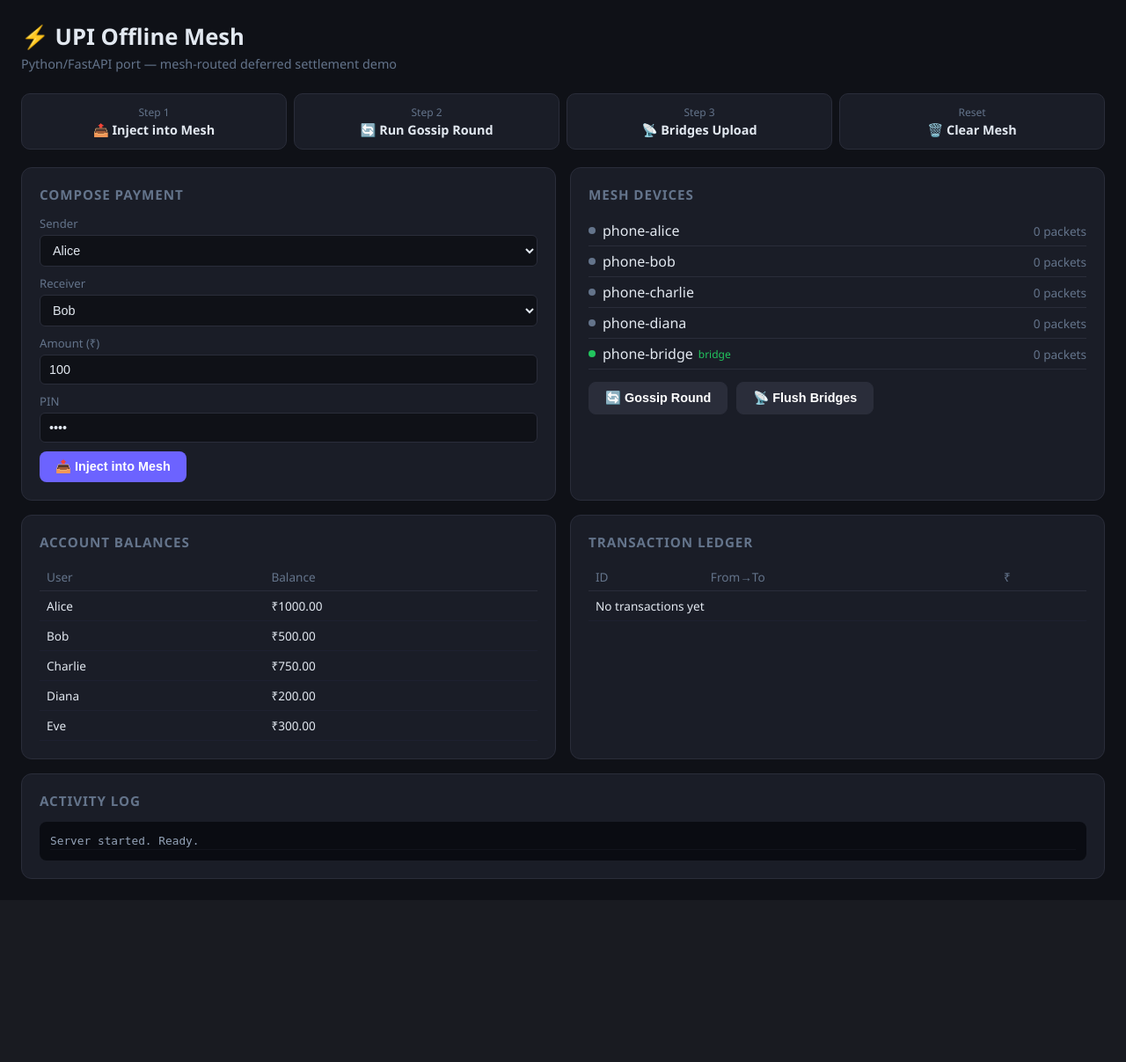
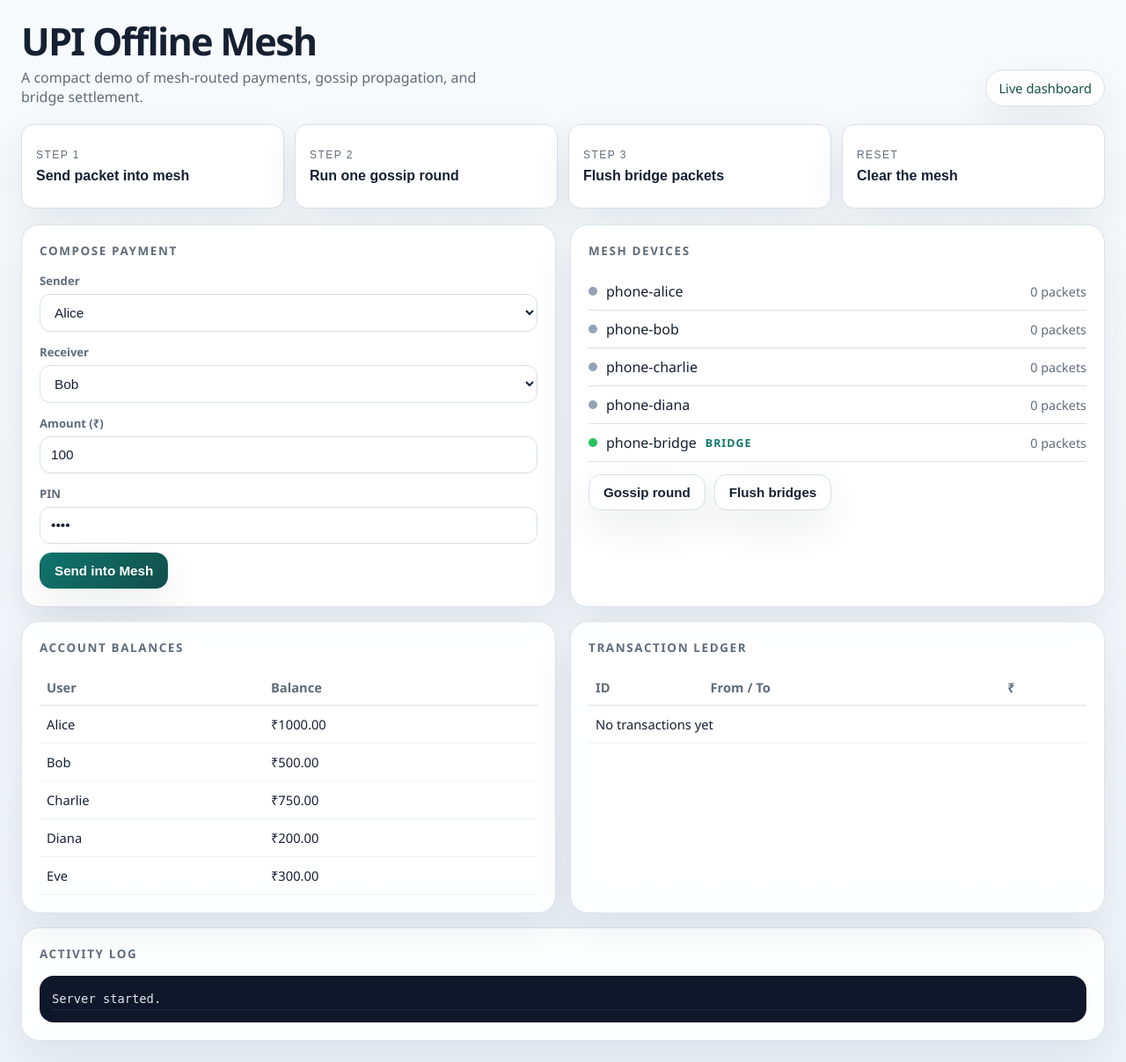
Before and after one commit to nihalmachhi2006/UPI_Without_Internet, a FastAPI app: page / in a window 1280 px wide. Shown: the whole page at 88% size. Before the commit the page ends 999 px from the top, so only its background shows below. Run offline with FastAPI, Linux system fonts and the light colour scheme; data that the repository does not hold is empty.

Commit message:
Clean up UPI Offline Mesh docs and UI

```diff
--- a/main.py
+++ b/main.py
@@ -1,8 +1,4 @@
-"""
-UPI Offline Mesh — Python/FastAPI port
-Original Python/Spring Boot project by perryvegehan
-Converted to Python by: you
-"""
+"""UPI Offline Mesh FastAPI app."""
 
 import uvicorn
 from fastapi import FastAPI
@@ -18,16 +14,14 @@ from controller.dashboard_controller import router as dashboard_router
 
 @asynccontextmanager
 async def lifespan(app: FastAPI):
-    # Startup
-    print("🔐 Generating RSA-2048 keypair...")
+    print("Generating RSA-2048 keypair...")
     ServerKeyHolder.initialize()
-    print("🗄️  Initialising in-memory database...")
+    print("Initialising in-memory database...")
     init_db()
     seed_accounts()
-    print("✅ UPI Mesh server started — open http://localhost:8080")
+    print("UPI Mesh server started at http://localhost:8080")
     yield
-    # Shutdown
-    print("👋 Shutting down UPI Mesh server.")
+    print("Shutting down UPI Mesh server.")
 
 
 app = FastAPI(
--- a/templates/dashboard.html
+++ b/templates/dashboard.html
@@ -1,70 +1,291 @@
-<!DOCTYPE html>
+<!doctype html>
 <html lang="en">
   <head>
-<meta charset="UTF-8"/>
-<meta name="viewport" content="width=device-width, initial-scale=1.0"/>
-<title>UPI Offline Mesh — Demo</title>
+    <meta charset="UTF-8" />
+    <meta name="viewport" content="width=device-width, initial-scale=1.0" />
+    <title>UPI Offline Mesh</title>
     <style>
-  :root{--bg:#0f1117;--card:#1a1d27;--border:#2a2d3a;--accent:#6c63ff;--green:#22c55e;--red:#ef4444;--yellow:#f59e0b;--text:#e2e8f0;--muted:#64748b}
-  *{box-sizing:border-box;margin:0;padding:0}
-  body{background:var(--bg);color:var(--text);font-family:'Segoe UI',system-ui,sans-serif;min-height:100vh;padding:24px}
-  h1{font-size:1.6rem;font-weight:700;margin-bottom:4px}
-  .subtitle{color:var(--muted);font-size:.9rem;margin-bottom:24px}
-  .grid{display:grid;grid-template-columns:1fr 1fr;gap:16px;margin-bottom:16px}
-  @media(max-width:900px){.grid{grid-template-columns:1fr}}
-  .card{background:var(--card);border:1px solid var(--border);border-radius:12px;padding:20px}
-  .card h2{font-size:.95rem;font-weight:600;color:var(--muted);text-transform:uppercase;letter-spacing:.06em;margin-bottom:14px}
-  .btn{display:inline-flex;align-items:center;gap:6px;background:var(--accent);color:#fff;border:none;border-radius:8px;padding:9px 18px;font-size:.9rem;font-weight:600;cursor:pointer;transition:opacity .15s}
-  .btn:hover{opacity:.85}
-  .btn.secondary{background:#2a2d3a;border:1px solid var(--border)}
-  .btn-row{display:flex;gap:10px;flex-wrap:wrap;margin-bottom:16px}
-  label{display:block;font-size:.82rem;color:var(--muted);margin-bottom:4px;margin-top:10px}
-  select,input{width:100%;background:#0f1117;border:1px solid var(--border);border-radius:6px;color:var(--text);padding:8px 10px;font-size:.9rem}
-  select:focus,input:focus{outline:2px solid var(--accent);border-color:var(--accent)}
-  table{width:100%;border-collapse:collapse;font-size:.85rem}
-  th{color:var(--muted);font-weight:500;text-align:left;padding:6px 8px;border-bottom:1px solid var(--border)}
-  td{padding:7px 8px;border-bottom:1px solid #1e2130}
-  .badge{display:inline-block;padding:2px 8px;border-radius:999px;font-size:.78rem;font-weight:600}
-  .settled{background:#14532d;color:var(--green)}
-  .duplicate{background:#422006;color:var(--yellow)}
-  .invalid{background:#450a0a;color:var(--red)}
-  .log{background:#0a0c12;border-radius:8px;padding:12px;font-family:monospace;font-size:.8rem;max-height:180px;overflow-y:auto;color:#94a3b8;margin-top:8px}
-  .log p{padding:2px 0;border-bottom:1px solid #12141c}
-  .device-row{display:flex;align-items:center;justify-content:space-between;padding:6px 0;border-bottom:1px solid var(--border)}
-  .device-dot{width:8px;height:8px;border-radius:50%;background:var(--muted);margin-right:8px;flex-shrink:0}
-  .device-dot.online{background:var(--green)}
-  #step-flow{display:flex;gap:8px;margin-bottom:20px;flex-wrap:wrap}
-  .step-btn{flex:1;min-width:150px;text-align:center;padding:12px;border-radius:10px;border:1px solid var(--border);background:var(--card);cursor:pointer;transition:background .2s,border-color .2s}
-  .step-btn:hover{background:#22263a;border-color:var(--accent)}
-  .step-btn .step-num{font-size:.75rem;color:var(--muted)}
-  .step-btn .step-label{font-size:.9rem;font-weight:600;margin-top:2px}
+      :root {
+        --bg: #eef3f8;
+        --panel: #ffffff;
+        --line: #d8e0ea;
+        --text: #162033;
+        --muted: #5f6c7b;
+        --accent: #0f766e;
+        --accent-2: #134e4a;
+        --good: #166534;
+        --warn: #b45309;
+        --bad: #b91c1c;
+        --shadow: 0 18px 48px rgba(15, 23, 42, 0.08);
+      }
+      * {
+        box-sizing: border-box;
+        margin: 0;
+        padding: 0;
+      }
+      body {
+        min-height: 100vh;
+        padding: 24px;
+        color: var(--text);
+        background: linear-gradient(180deg, #f8fbfd 0%, var(--bg) 100%);
+        font-family: "Segoe UI", sans-serif;
+      }
+      .shell {
+        max-width: 1240px;
+        margin: 0 auto;
+      }
+      header {
+        display: flex;
+        justify-content: space-between;
+        align-items: flex-end;
+        gap: 16px;
+        flex-wrap: wrap;
+        margin-bottom: 20px;
+      }
+      h1 {
+        font-size: clamp(1.8rem, 4vw, 2.7rem);
+        line-height: 1.05;
+        letter-spacing: -0.04em;
+      }
+      .subtitle {
+        margin-top: 8px;
+        max-width: 58ch;
+        color: var(--muted);
+      }
+      .status {
+        padding: 10px 14px;
+        border: 1px solid var(--line);
+        border-radius: 999px;
+        background: rgba(255, 255, 255, 0.85);
+        color: var(--accent-2);
+        box-shadow: var(--shadow);
+        font-size: 0.92rem;
+      }
+      .toolbar {
+        display: grid;
+        grid-template-columns: repeat(auto-fit, minmax(160px, 1fr));
+        gap: 12px;
+        margin-bottom: 18px;
+      }
+      .step-btn,
+      .btn {
+        border: 1px solid var(--line);
+        background: var(--panel);
+        color: var(--text);
+        border-radius: 14px;
+        box-shadow: var(--shadow);
+        cursor: pointer;
+        transition:
+          transform 0.15s ease,
+          border-color 0.15s ease,
+          box-shadow 0.15s ease;
+      }
+      .step-btn {
+        padding: 16px;
+        text-align: left;
+        min-height: 96px;
+      }
+      .step-btn:hover,
+      .btn:hover {
+        transform: translateY(-1px);
+        border-color: #b6c2cf;
+        box-shadow: 0 24px 60px rgba(15, 23, 42, 0.12);
+      }
+      .step-num {
+        font-size: 0.75rem;
+        text-transform: uppercase;
+        letter-spacing: 0.12em;
+        color: var(--muted);
+      }
+      .step-label {
+        margin-top: 8px;
+        font-size: 1rem;
+        font-weight: 650;
+      }
+      .grid {
+        display: grid;
+        grid-template-columns: repeat(2, minmax(0, 1fr));
+        gap: 16px;
+        margin-bottom: 16px;
+      }
+      @media (max-width: 900px) {
+        .grid {
+          grid-template-columns: 1fr;
+        }
+        body {
+          padding: 16px;
+        }
+      }
+      .card {
+        background: rgba(255, 255, 255, 0.94);
+        border: 1px solid rgba(216, 224, 234, 0.9);
+        border-radius: 20px;
+        padding: 20px;
+        box-shadow: var(--shadow);
+      }
+      .card h2 {
+        font-size: 0.84rem;
+        text-transform: uppercase;
+        letter-spacing: 0.12em;
+        color: var(--muted);
+        margin-bottom: 16px;
+      }
+      .btn-row {
+        display: flex;
+        gap: 10px;
+        flex-wrap: wrap;
+        margin-top: 14px;
+      }
+      .btn {
+        padding: 11px 16px;
+        font-size: 0.95rem;
+        font-weight: 650;
+      }
+      .btn.primary {
+        background: linear-gradient(135deg, var(--accent), var(--accent-2));
+        color: #fff;
+        border-color: transparent;
+      }
+      .btn.secondary {
+        background: #fff;
+      }
+      label {
+        display: block;
+        font-size: 0.82rem;
+        font-weight: 600;
+        color: var(--muted);
+        margin: 14px 0 6px;
+      }
+      select,
+      input {
+        width: 100%;
+        border: 1px solid var(--line);
+        background: #fff;
+        border-radius: 12px;
+        padding: 11px 12px;
+        color: var(--text);
+        font-size: 0.96rem;
+      }
+      select:focus,
+      input:focus {
+        outline: 2px solid rgba(15, 118, 110, 0.18);
+        border-color: var(--accent);
+      }
+      table {
+        width: 100%;
+        border-collapse: collapse;
+        font-size: 0.92rem;
+      }
+      th {
+        text-align: left;
+        color: var(--muted);
+        font-weight: 600;
+        padding: 10px 8px;
+        border-bottom: 1px solid var(--line);
+      }
+      td {
+        padding: 11px 8px;
+        border-bottom: 1px solid #edf2f7;
+      }
+      .badge {
+        display: inline-block;
+        padding: 3px 10px;
+        border-radius: 999px;
+        font-size: 0.78rem;
+        font-weight: 700;
+      }
+      .settled {
+        background: #dcfce7;
+        color: var(--good);
+      }
+      .duplicate {
+        background: #ffedd5;
+        color: var(--warn);
+      }
+      .invalid {
+        background: #fee2e2;
+        color: var(--bad);
+      }
+      .log {
+        background: #0f172a;
+        color: #e2e8f0;
+        border-radius: 16px;
+        padding: 14px;
+        font-family: ui-monospace, SFMono-Regular, monospace;
+        font-size: 0.86rem;
+        max-height: 240px;
+        overflow-y: auto;
+        margin-top: 8px;
+      }
+      .log p {
+        padding: 4px 0;
+        border-bottom: 1px solid rgba(148, 163, 184, 0.14);
+      }
+      .device-row {
+        display: flex;
+        align-items: center;
+        justify-content: space-between;
+        gap: 12px;
+        padding: 10px 0;
+        border-bottom: 1px solid var(--line);
+      }
+      .device-meta {
+        display: flex;
+        align-items: center;
+        gap: 10px;
+      }
+      .device-dot {
+        width: 10px;
+        height: 10px;
+        border-radius: 50%;
+        background: #94a3b8;
+        flex-shrink: 0;
+      }
+      .device-dot.online {
+        background: #22c55e;
+      }
+      .device-chip {
+        font-size: 0.78rem;
+        color: var(--accent);
+        font-weight: 700;
+        text-transform: uppercase;
+        letter-spacing: 0.08em;
+      }
     </style>
   </head>
   <body>
-<h1>⚡ UPI Offline Mesh</h1>
-<p class="subtitle">Python/FastAPI port — mesh-routed deferred settlement demo</p>
+    <div class="shell">
+      <header>
+        <div>
+          <h1>UPI Offline Mesh</h1>
+          <p class="subtitle">
+            A compact demo of mesh-routed payments, gossip propagation, and
+            bridge settlement.
+          </p>
+        </div>
+        <div class="status">Live dashboard</div>
+      </header>
 
-<div id="step-flow">
-  <div class="step-btn" onclick="doSend()">
+      <div class="toolbar">
+        <button class="step-btn" onclick="doSend()">
           <div class="step-num">Step 1</div>
-    <div class="step-label">📤 Inject into Mesh</div>
-  </div>
-  <div class="step-btn" onclick="doGossip()">
+          <div class="step-label">Send packet into mesh</div>
+        </button>
+        <button class="step-btn" onclick="doGossip()">
           <div class="step-num">Step 2</div>
-    <div class="step-label">🔄 Run Gossip Round</div>
-  </div>
-  <div class="step-btn" onclick="doFlush()">
+          <div class="step-label">Run one gossip round</div>
+        </button>
+        <button class="step-btn" onclick="doFlush()">
           <div class="step-num">Step 3</div>
-    <div class="step-label">📡 Bridges Upload</div>
-  </div>
-  <div class="step-btn" onclick="doReset()">
+          <div class="step-label">Flush bridge packets</div>
+        </button>
+        <button class="step-btn" onclick="doReset()">
           <div class="step-num">Reset</div>
-    <div class="step-label">🗑️ Clear Mesh</div>
-  </div>
+          <div class="step-label">Clear the mesh</div>
+        </button>
       </div>
 
       <div class="grid">
-  <!-- Send form -->
         <div class="card">
           <h2>Compose Payment</h2>
           <label>Sender</label>
@@ -82,133 +303,196 @@
             <option value="eve">Eve</option>
           </select>
           <label>Amount (₹)</label>
-    <input type="number" id="amount" value="100" min="1"/>
+          <input type="number" id="amount" value="100" min="1" />
           <label>PIN</label>
-    <input type="password" id="pin" value="1234" placeholder="Any 4+ digits"/>
-    <br/>
-    <button class="btn" onclick="doSend()" style="margin-top:10px">📤 Inject into Mesh</button>
+          <input
+            type="password"
+            id="pin"
+            value="1234"
+            placeholder="Any 4+ digits"
+          />
+          <button
+            class="btn primary"
+            onclick="doSend()"
+            style="margin-top: 10px"
+          >
+            Send into Mesh
+          </button>
         </div>
 
-  <!-- Mesh state -->
         <div class="card">
           <h2>Mesh Devices</h2>
           <div id="mesh-state">Loading…</div>
-    <div class="btn-row" style="margin-top:14px">
-      <button class="btn secondary" onclick="doGossip()">🔄 Gossip Round</button>
-      <button class="btn secondary" onclick="doFlush()">📡 Flush Bridges</button>
+          <div class="btn-row">
+            <button class="btn secondary" onclick="doGossip()">
+              Gossip round
+            </button>
+            <button class="btn secondary" onclick="doFlush()">
+              Flush bridges
+            </button>
           </div>
         </div>
 
-  <!-- Accounts -->
         <div class="card">
           <h2>Account Balances</h2>
           <table>
-      <thead><tr><th>User</th><th>Balance</th></tr></thead>
-      <tbody id="accounts-body"><tr><td colspan="2">Loading…</td></tr></tbody>
+            <thead>
+              <tr>
+                <th>User</th>
+                <th>Balance</th>
+              </tr>
+            </thead>
+            <tbody id="accounts-body">
+              <tr>
+                <td colspan="2">Loading…</td>
+              </tr>
+            </tbody>
           </table>
         </div>
 
-  <!-- Transactions -->
         <div class="card">
           <h2>Transaction Ledger</h2>
           <table>
-      <thead><tr><th>ID</th><th>From→To</th><th>₹</th></tr></thead>
-      <tbody id="tx-body"><tr><td colspan="3">No transactions yet</td></tr></tbody>
+            <thead>
+              <tr>
+                <th>ID</th>
+                <th>From / To</th>
+                <th>₹</th>
+              </tr>
+            </thead>
+            <tbody id="tx-body">
+              <tr>
+                <td colspan="3">No transactions yet</td>
+              </tr>
+            </tbody>
           </table>
         </div>
       </div>
 
-<!-- Activity log -->
       <div class="card">
         <h2>Activity Log</h2>
-  <div class="log" id="log"><p>Server started. Ready.</p></div>
+        <div class="log" id="log"><p>Server started.</p></div>
+      </div>
     </div>
 
     <script>
-const log = (msg, cls='') => {
-  const d = document.getElementById('log');
-  const p = document.createElement('p');
+      const log = (msg, cls = "") => {
+        const d = document.getElementById("log");
+        const p = document.createElement("p");
         p.innerHTML = `<span style="color:var(--muted)">${new Date().toLocaleTimeString()}</span>  ${msg}`;
-  if(cls) p.style.color = cls==='ok'?'var(--green)':cls==='err'?'var(--red)':'var(--yellow)';
+        if (cls)
+          p.style.color =
+            cls === "ok" ? "#86efac" : cls === "err" ? "#fca5a5" : "#fcd34d";
         d.prepend(p);
       };
 
       const api = async (method, path, body) => {
-  const opts = {method, headers:{'Content-Type':'application/json'}};
-  if(body) opts.body = JSON.stringify(body);
-  const r = await fetch('/api'+path, opts);
+        const opts = {
+          method,
+          headers: { "Content-Type": "application/json" },
+        };
+        if (body) opts.body = JSON.stringify(body);
+        const r = await fetch("/api" + path, opts);
         return r.json();
       };
 
-const refreshAll = () => { loadAccounts(); loadTx(); loadMesh(); };
+      const refreshAll = () => {
+        loadAccounts();
+        loadTx();
+        loadMesh();
+      };
 
-async function loadAccounts(){
-  const rows = await api('GET','/accounts');
-  document.getElementById('accounts-body').innerHTML = rows.map(r=>
-    `<tr><td>${r.name}</td><td>₹${r.balance.toFixed(2)}</td></tr>`
-  ).join('');
+      async function loadAccounts() {
+        const rows = await api("GET", "/accounts");
+        document.getElementById("accounts-body").innerHTML = rows
+          .map(
+            (r) =>
+              `<tr><td>${r.name}</td><td>₹${r.balance.toFixed(2)}</td></tr>`,
+          )
+          .join("");
       }
 
-async function loadTx(){
-  const rows = await api('GET','/transactions');
-  if(!rows.length){ document.getElementById('tx-body').innerHTML='<tr><td colspan="3">No transactions yet</td></tr>'; return; }
-  document.getElementById('tx-body').innerHTML = rows.map(r=>
-    `<tr><td>#${r.id}</td><td>${r.sender_name}→${r.receiver_name}</td><td>₹${r.amount.toFixed(2)}</td></tr>`
-  ).join('');
+      async function loadTx() {
+        const rows = await api("GET", "/transactions");
+        if (!rows.length) {
+          document.getElementById("tx-body").innerHTML =
+            '<tr><td colspan="3">No transactions yet</td></tr>';
+          return;
+        }
+        document.getElementById("tx-body").innerHTML = rows
+          .map(
+            (r) =>
+              `<tr><td>#${r.id}</td><td>${r.sender_name} to ${r.receiver_name}</td><td>₹${r.amount.toFixed(2)}</td></tr>`,
+          )
+          .join("");
       }
 
-async function loadMesh(){
-  const devices = await api('GET','/mesh/state');
-  document.getElementById('mesh-state').innerHTML = devices.map(d=>
+      async function loadMesh() {
+        const devices = await api("GET", "/mesh/state");
+        document.getElementById("mesh-state").innerHTML = devices
+          .map(
+            (d) =>
               `<div class="device-row">
-       <div style="display:flex;align-items:center">
-         <div class="device-dot ${d.has_internet?'online':''}"></div>
+       <div class="device-meta">
+         <div class="device-dot ${d.has_internet ? "online" : ""}"></div>
          <span>${d.device_id}</span>
-         ${d.has_internet?'<span style="font-size:.75rem;color:var(--green);margin-left:6px">bridge</span>':''}
+         ${d.has_internet ? '<span class="device-chip">bridge</span>' : ""}
        </div>
-       <span style="font-size:.85rem;color:var(--muted)">${d.packet_count} packet${d.packet_count!==1?'s':''}</span>
-     </div>`
-  ).join('');
+       <span style="font-size:.9rem;color:var(--muted)">${d.packet_count} packet${d.packet_count !== 1 ? "s" : ""}</span>
+     </div>`,
+          )
+          .join("");
       }
 
-async function doSend(){
+      async function doSend() {
         const body = {
-    sender_id:   document.getElementById('sender').value,
-    receiver_id: document.getElementById('receiver').value,
-    amount:      parseFloat(document.getElementById('amount').value),
-    pin:         document.getElementById('pin').value,
+          sender_id: document.getElementById("sender").value,
+          receiver_id: document.getElementById("receiver").value,
+          amount: parseFloat(document.getElementById("amount").value),
+          pin: document.getElementById("pin").value,
         };
-  const r = await api('POST','/demo/send', body);
-  log(`📤 Packet <code>${r.packet_id?.slice(0,8)}…</code> injected. TTL=${r.ttl}`, 'ok');
+        const r = await api("POST", "/demo/send", body);
+        log(
+          `Packet ${r.packet_id?.slice(0, 8)}... injected. TTL=${r.ttl}`,
+          "ok",
+        );
         refreshAll();
       }
 
-async function doGossip(){
-  const r = await api('POST','/mesh/gossip');
-  log('🔄 Gossip round complete');
+      async function doGossip() {
+        await api("POST", "/mesh/gossip");
+        log("Gossip round complete");
         loadMesh();
       }
 
-async function doFlush(){
-  const r = await api('POST','/mesh/flush');
-  (r.results||[]).forEach(res=>{
-    const badge = res.outcome==='SETTLED'?'<span class="badge settled">SETTLED</span>':
-                  res.outcome==='DUPLICATE_DROPPED'?'<span class="badge duplicate">DUPLICATE</span>':
-                  '<span class="badge invalid">INVALID</span>';
-    log(`📡 ${res.bridge} → ${badge} ${res.reason||'tx#'+res.transaction_id}`,
-        res.outcome==='SETTLED'?'ok':res.outcome==='DUPLICATE_DROPPED'?'warn':'err');
+      async function doFlush() {
+        const r = await api("POST", "/mesh/flush");
+        (r.results || []).forEach((res) => {
+          const badge =
+            res.outcome === "SETTLED"
+              ? '<span class="badge settled">Settled</span>'
+              : res.outcome === "DUPLICATE_DROPPED"
+                ? '<span class="badge duplicate">Duplicate</span>'
+                : '<span class="badge invalid">Invalid</span>';
+          log(
+            `${res.bridge}: ${badge} ${res.reason || "tx#" + res.transaction_id}`,
+            res.outcome === "SETTLED"
+              ? "ok"
+              : res.outcome === "DUPLICATE_DROPPED"
+                ? "warn"
+                : "err",
+          );
         });
-  if(!r.results?.length) log('📡 No bridge packets to flush','warn');
+        if (!r.results?.length) log("No bridge packets to flush", "warn");
         refreshAll();
       }
 
-async function doReset(){
-  await api('POST','/mesh/reset');
-  log('🗑️ Mesh and idempotency cache cleared','warn');
+      async function doReset() {
+        await api("POST", "/mesh/reset");
+        log("Mesh and idempotency cache cleared", "warn");
         loadMesh();
       }
 
-// initial load
       refreshAll();
       setInterval(refreshAll, 5000);
     </script>
```
Also changed, not shown: controller/api_controller.py (+1 -23 lines), service/bridge_ingestion.py (+1 -18 lines), service/demo.py (+1 -12 lines), service/mesh_simulator.py (+1 -25 lines), service/settlement.py (+1 -17 lines), README.md. Lines whose indentation alone changed are shown as unchanged.
